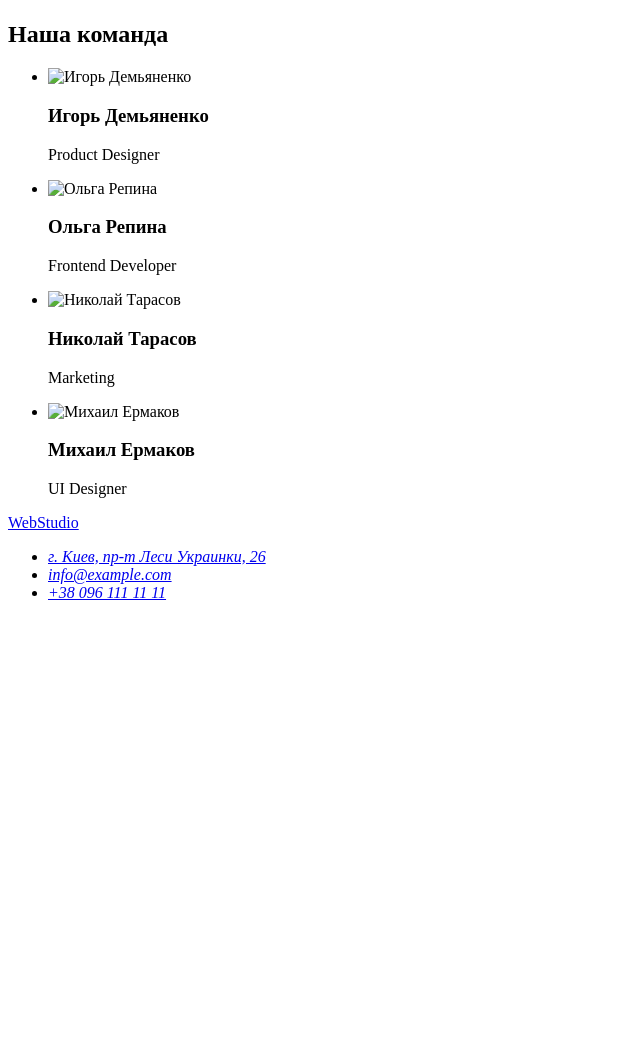
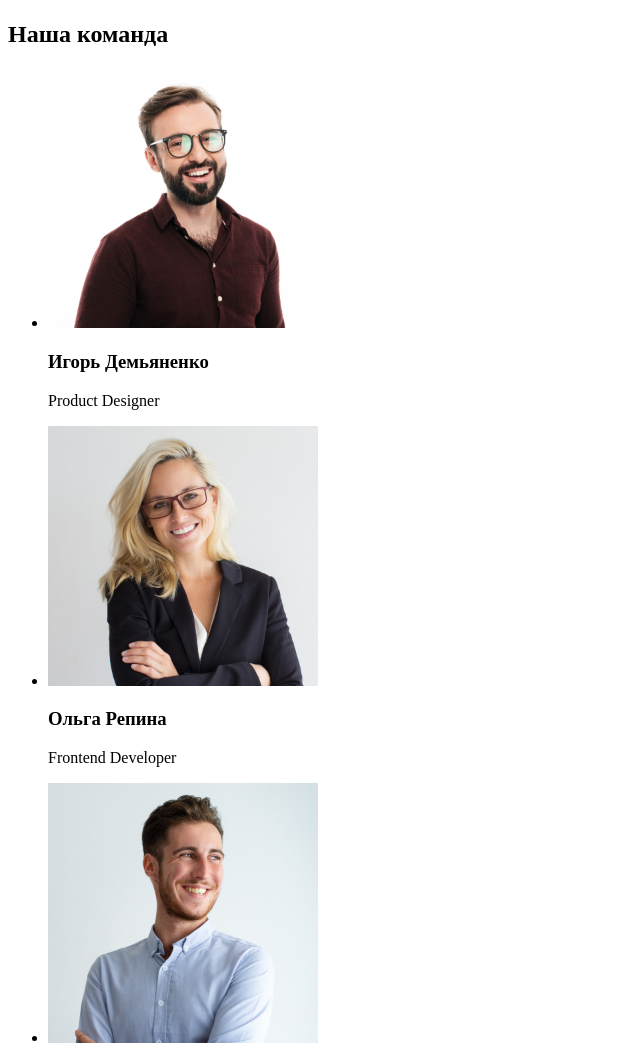
Before and after one commit to ihorigor/goit-markup-hw-01, a plain HTML site: page index.html in a window 1280 px wide. Shown: the part 1553-2599 px from the top of the page, without its empty margins (0-640 px from the left). Before the commit the page ends 2171 px from the top, so only its background shows below. Drawn offline with Linux system fonts and the light colour scheme; the site is published under a folder, as on GitHub Pages, so addresses that start at the root find nothing.

Commit message:
путь к изображению

```diff
--- a/index.html
+++ b/index.html
@@ -86,22 +86,22 @@
          <h2>Наша команда</h2>
          <ul>
             <li>
-               <img src="/images/taem-ihor.jpg" alt="Игорь Демьяненко" width="270" height="260" />
+               <img src="./images/taem-ihor.jpg" alt="Игорь Демьяненко" width="270" height="260" />
                <h3>Игорь Демьяненко</h3>
                <p lang="en">Product Designer</p>
             </li>
             <li>
-               <img src="/images/team-ola.jpg" alt="Ольга Репина" width="270" height="260" />
+               <img src="./images/team-ola.jpg" alt="Ольга Репина" width="270" height="260" />
                <h3>Ольга Репина</h3>
                <p lang="en">Frontend Developer</p>
             </li>
             <li>
-               <img src="/images/team-niko.jpg" alt="Николай Тарасов" width="270" height="260"/>
+               <img src="./images/team-niko.jpg" alt="Николай Тарасов" width="270" height="260"/>
                <h3>Николай Тарасов</h3>
                <p lang="en">Marketing</p>
             </li>
             <li>
-               <img src="/images/team-misha.jpg" alt="Михаил Ермаков" width="270" height="260"/>
+               <img src="./images/team-misha.jpg" alt="Михаил Ермаков" width="270" height="260"/>
                <h3>Михаил Ермаков</h3>
                <p lang="en">UI Designer</p>
             </li>
```
